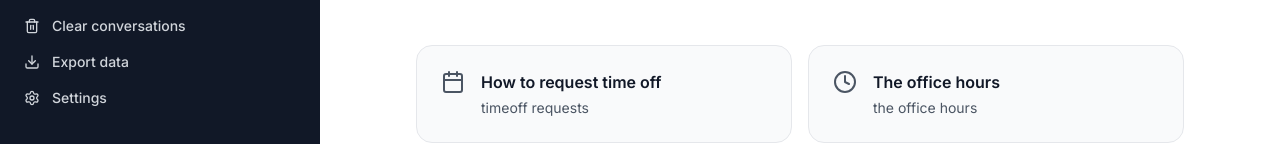
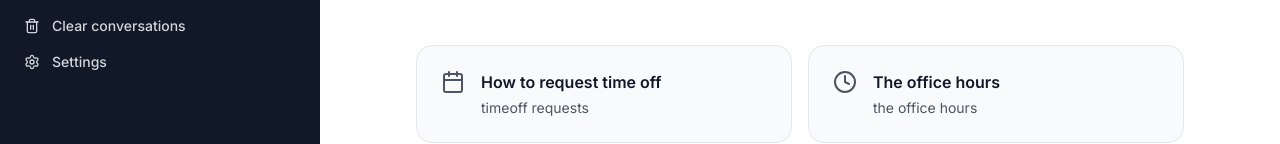
Before and after one commit to Kiprutokels/Rag-chat-widget, a React (Vite) app: page / in a window 1280 px wide. Shown: the part 256-400 px from the top of the page. Built offline with nearby package versions, Linux system fonts and the light colour scheme; no server answers.

Commit message:
Fix : Removed the sources to be not rendered , Sidebar romoval of download

```diff
--- a/src/components/chat/MessageBubble.tsx
+++ b/src/components/chat/MessageBubble.tsx
@@ -98,7 +98,7 @@ export function MessageBubble({ message, onCopy, onLike }: MessageBubbleProps) {
           </div>
 
           {/* Sources */}
-          {message.sources && message.sources.length > 0 && (
+          {/* {message.sources && message.sources.length > 0 && (
             <div className={cn(
               'mt-3 rounded-lg bg-blue-50 dark:bg-blue-900/20 border border-blue-200 dark:border-blue-800 p-4 text-sm max-w-full',
               isUser ? 'ml-12' : 'mr-12'
@@ -129,7 +129,7 @@ export function MessageBubble({ message, onCopy, onLike }: MessageBubbleProps) {
                 </div>
               ))}
             </div>
-          )}
+          )} */}
 
           {/* Message Meta and Actions */}
           <div className={cn(
--- a/src/components/layout/Layout.tsx
+++ b/src/components/layout/Layout.tsx
@@ -72,7 +72,7 @@ export function Layout({
           title="Knowledge Assistant"
         />
 
-        {/* Chat Area - Fixed height with proper scrolling */}
+        {/* Chat Area */}
         <div className="flex-1 flex flex-col bg-white dark:bg-gray-800 min-h-0">
           {showWelcome ? (
             <WelcomeScreen onQuickAction={onQuickAction} />
@@ -85,7 +85,7 @@ export function Layout({
             />
           )}
 
-          {/* Message Input - Fixed at bottom */}
+          {/* Message Input*/}
           <div className="border-t border-gray-200 dark:border-gray-700 bg-white dark:bg-gray-800">
             <MessageInput
               onSend={onSendMessage}
--- a/src/components/layout/Sidebar.tsx
+++ b/src/components/layout/Sidebar.tsx
@@ -166,7 +166,7 @@ export function Sidebar({
             {!isCollapsed && "Clear conversations"}
           </Button>
 
-          <Button
+          {/* <Button
             variant="ghost"
             size="sm"
             onClick={onExportHistory}
@@ -178,7 +178,7 @@ export function Sidebar({
           >
             <Download className="h-4 w-4" />
             {!isCollapsed && "Export data"}
-          </Button>
+          </Button> */}
 
           <Button
             variant="ghost"
```
